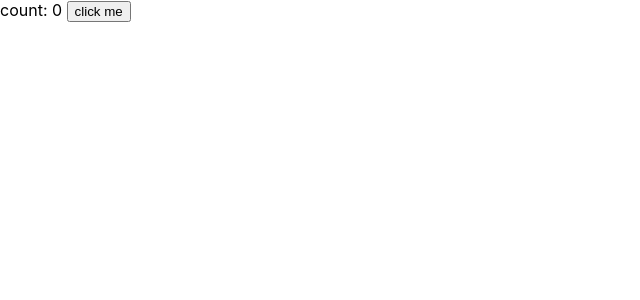
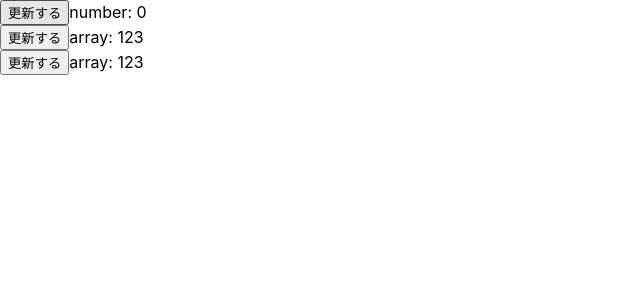
Before and after one commit to DiveIntoHacking/mo-use-states, a React (Create React App) app: page / in a window 1280 px wide. Shown: the top 300 px of the page, without its empty margins (0-640 px from the left). Built offline with nearby package versions, Linux system fonts and the light colour scheme.

Commit message:
just update

```diff
--- a/src/App.js
+++ b/src/App.js
@@ -1,20 +1,65 @@
 import React, { useState } from 'react';
 
-function StateIsNumber() {
-  const [count, setCount] = useState(0);
+const StateIsNumber = () => {
+  const [number, setNumber] = useState(0);
   const increment = () => {
-    setCount((previousCount) => previousCount + 1);
+    setNumber((previousCount) => previousCount + 1);
   };
 
   return (
     <div>
-      count: {count} <button onClick={increment}>click me</button>
+      <button onClick={increment}>更新する</button>
+      number: {number}
     </div>
   );
-}
+};
+
+/* 状態は更新されるものの、 re-renderされないので、期待の動きとはならない。 */
+const StateIsArray = () => {
+  const [array, setArray] = useState([1, 2, 3]);
+  const push = () => {
+    setArray((previousArray) => {
+      const item = previousArray[previousArray.length - 1] + 1;
+      previousArray.push(item);
+      console.log(previousArray);
+      return previousArray;
+    });
+  };
+
+  return (
+    <div>
+      <button onClick={push}>更新する</button>
+      array: {array}
+    </div>
+  );
+};
+
+const StateIsArray2 = () => {
+  const [array, setArray] = useState([1, 2, 3]);
+  const push = () => {
+    setArray((previousArray) => {
+      const item = previousArray[previousArray.length - 1] + 1;
+      previousArray.push(item);
+      return [...previousArray];
+    });
+  };
+
+  return (
+    <div>
+      <button onClick={push}>更新する</button>
+      array: {array}
+    </div>
+  );
+};
 
 const App = () => {
-  return <StateIsNumber />;
+  return (
+    <>
+      <StateIsNumber />
+      <StateIsArray />
+      <StateIsArray2 />
+    </>
+  );
 };
 
 export default App;
```
Also changed, not shown: 1 other file (tests, documents, lock files or other folders).
